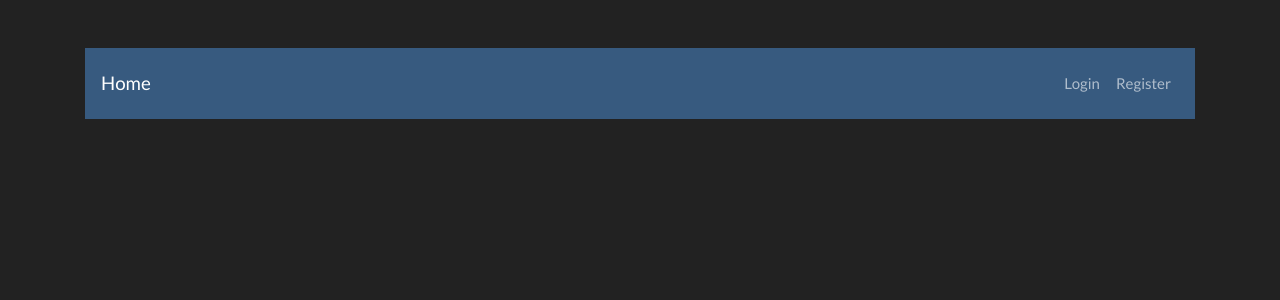
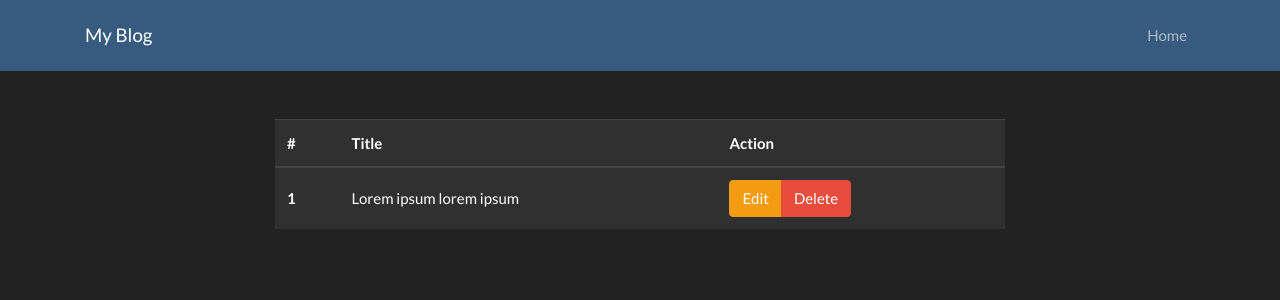
Before and after one commit to gelbman20/php-course, a PHP site: page / in a window 1280 px wide. Shown: the top 300 px of the page. Run offline with PHP 8.4, Linux system fonts and the light colour scheme.

Commit message:
sys: init base structure

```diff
--- /dev/null
+++ b/css/style.css
@@ -0,0 +1,4 @@
+.table th,
+.table td {
+  vertical-align: middle;
+}
--- a/index.php
+++ b/index.php
@@ -7,12 +7,13 @@
   <meta http-equiv="X-UA-Compatible" content="ie=edge">
   <title>PHP course</title>
   <link rel="stylesheet" href="css/bootstrap.css">
+  <link rel="stylesheet" href="css/style.css">
 </head>
 <body>
-<header class="pt-5 pb-5">
+<header class="pb-5">
+  <nav class="navbar navbar-expand-lg navbar-dark bg-primary">
     <div class="container">
-    <nav class="navbar navbar-expand-lg navbar-dark bg-primary">
-      <a class="navbar-brand" href="#">Home</a>
+    <a class="navbar-brand" href="#">My Blog</a>
     <button class="navbar-toggler" type="button" data-toggle="collapse" data-target="#navbarColor01"
             aria-controls="navbarColor01" aria-expanded="false" aria-label="Toggle navigation">
       <span class="navbar-toggler-icon"></span>
@@ -21,15 +22,43 @@
     <div class="collapse navbar-collapse" id="navbarColor01">
       <ul class="navbar-nav ml-auto">
         <li class="nav-item">
-            <a class="nav-link" href="#">Login</a>
-          </li>
-          <li class="nav-item">
-            <a class="nav-link" href="#">Register</a>
+          <a class="nav-link" href="#">Home</a>
         </li>
       </ul>
     </div>
+    </div>
   </nav>
+</header>
+<div class="section">
+  <div class="container">
+    <div class="row justify-content-center">
+      <div class="col-lg-8">
+        <div class="table-responsive">
+          <table class="table table-dark">
+            <thead>
+            <tr>
+              <th scope="col">#</th>
+              <th scope="col">Title</th>
+              <th scope="col">Action</th>
+            </tr>
+            </thead>
+            <tbody>
+            <tr>
+              <th scope="row">1</th>
+              <td>Lorem ipsum lorem ipsum</td>
+              <td>
+                <div class="btn-group" role="group" aria-label="Basic example">
+                  <button type="button" class="btn btn-warning">Edit</button>
+                  <button type="button" class="btn btn-danger">Delete</button>
                 </div>
-</header>
+              </td>
+            </tr>
+            </tbody>
+          </table>
+        </div>
+      </div>
+    </div>
+  </div>
+</div>
 </body>
 </html>
```
Lines whose indentation alone changed are shown as unchanged.
